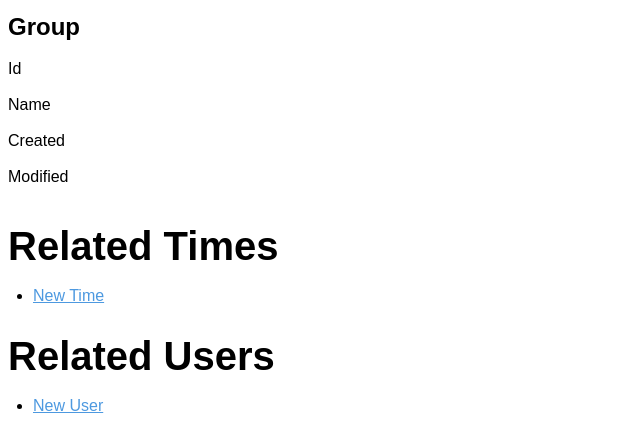
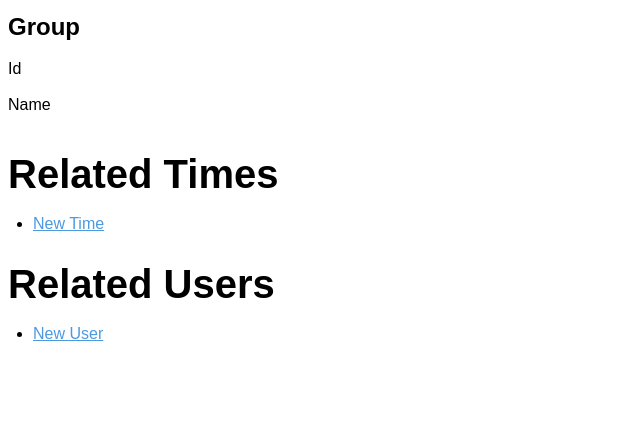
Before and after one commit to dreamingmind/time, a CakePHP app: the page made by app/View/Groups/view.ctp in a window 1280 px wide. Shown: the top 444 px of the page, without its empty margins (0-640 px from the left). Run offline with PHP 8.4 and a stand-in for CakePHP, Linux system fonts and the light colour scheme; the template is opened without the code that fills it, so the values that code supplies are empty; some libraries are stand-ins or nearby versions.

Commit message:
remove created / modified dates

```diff
--- a/app/View/Groups/view.ctp
+++ b/app/View/Groups/view.ctp
@@ -11,16 +11,6 @@
 			<?php echo h($group['Group']['name']); ?>
 			&nbsp;
 		</dd>
-		<dt><?php echo __('Created'); ?></dt>
-		<dd>
-			<?php echo h($group['Group']['created']); ?>
-			&nbsp;
-		</dd>
-		<dt><?php echo __('Modified'); ?></dt>
-		<dd>
-			<?php echo h($group['Group']['modified']); ?>
-			&nbsp;
-		</dd>
 	</dl>
 </div>
 <div class="related">
@@ -29,8 +19,6 @@
 	<table cellpadding = "0" cellspacing = "0">
 	<tr>
 		<th><?php echo __('Id'); ?></th>
-		<th><?php echo __('Created'); ?></th>
-		<th><?php echo __('Modified'); ?></th>
 		<th><?php echo __('User Id'); ?></th>
 		<th><?php echo __('Project Id'); ?></th>
 		<th><?php echo __('Time In'); ?></th>
@@ -47,8 +35,6 @@
 		foreach ($group['Time'] as $time): ?>
 		<tr>
 			<td><?php echo $time['id']; ?></td>
-			<td><?php echo $time['created']; ?></td>
-			<td><?php echo $time['modified']; ?></td>
 			<td><?php echo $time['user_id']; ?></td>
 			<td><?php echo $time['project_id']; ?></td>
 			<td><?php echo $time['time_in']; ?></td>
@@ -83,8 +69,6 @@
 		<th><?php echo __('Username'); ?></th>
 		<th><?php echo __('Password'); ?></th>
 		<th><?php echo __('Group Id'); ?></th>
-		<th><?php echo __('Created'); ?></th>
-		<th><?php echo __('Modified'); ?></th>
 		<th class="actions"><?php echo __('Actions'); ?></th>
 	</tr>
 	<?php
@@ -95,8 +79,6 @@
 			<td><?php echo $user['username']; ?></td>
 			<td><?php echo $user['password']; ?></td>
 			<td><?php echo $user['group_id']; ?></td>
-			<td><?php echo $user['created']; ?></td>
-			<td><?php echo $user['modified']; ?></td>
 			<td class="actions">
 				<?php echo $this->Html->link(__('View'), array('controller' => 'users', 'action' => 'view', $user['id'])); ?>
 				<?php echo $this->Html->link(__('Edit'), array('controller' => 'users', 'action' => 'edit', $user['id'])); ?>
--- a/app/View/Projects/index.ctp
+++ b/app/View/Projects/index.ctp
@@ -6,8 +6,6 @@
 			<th><?php echo $this->Paginator->sort('client_id'); ?></th>
 			<th><?php echo $this->Paginator->sort('name'); ?></th>
 			<th><?php echo $this->Paginator->sort('note'); ?></th>
-			<th><?php echo $this->Paginator->sort('created'); ?></th>
-			<th><?php echo $this->Paginator->sort('modified'); ?></th>
 			<th class="actions"><?php echo __('Actions'); ?></th>
 	</tr>
 	<?php foreach ($projects as $project): ?>
@@ -18,8 +16,6 @@
 		</td>
 		<td><?php echo h($project['Project']['name']); ?>&nbsp;</td>
 		<td><?php echo h($project['Project']['note']); ?>&nbsp;</td>
-		<td><?php echo h($project['Project']['created']); ?>&nbsp;</td>
-		<td><?php echo h($project['Project']['modified']); ?>&nbsp;</td>
 		<td class="actions">
 			<?php echo $this->Html->link(__('View'), array('action' => 'view', $project['Project']['id'])); ?>
 			<?php echo $this->Html->link(__('Edit'), array('action' => 'edit', $project['Project']['id'])); ?>
```
Also changed, not shown: app/View/Projects/view.ctp (+0 -14 lines), app/View/Times/view.ctp (+0 -20 lines), app/View/Users/view.ctp (+0 -14 lines).
